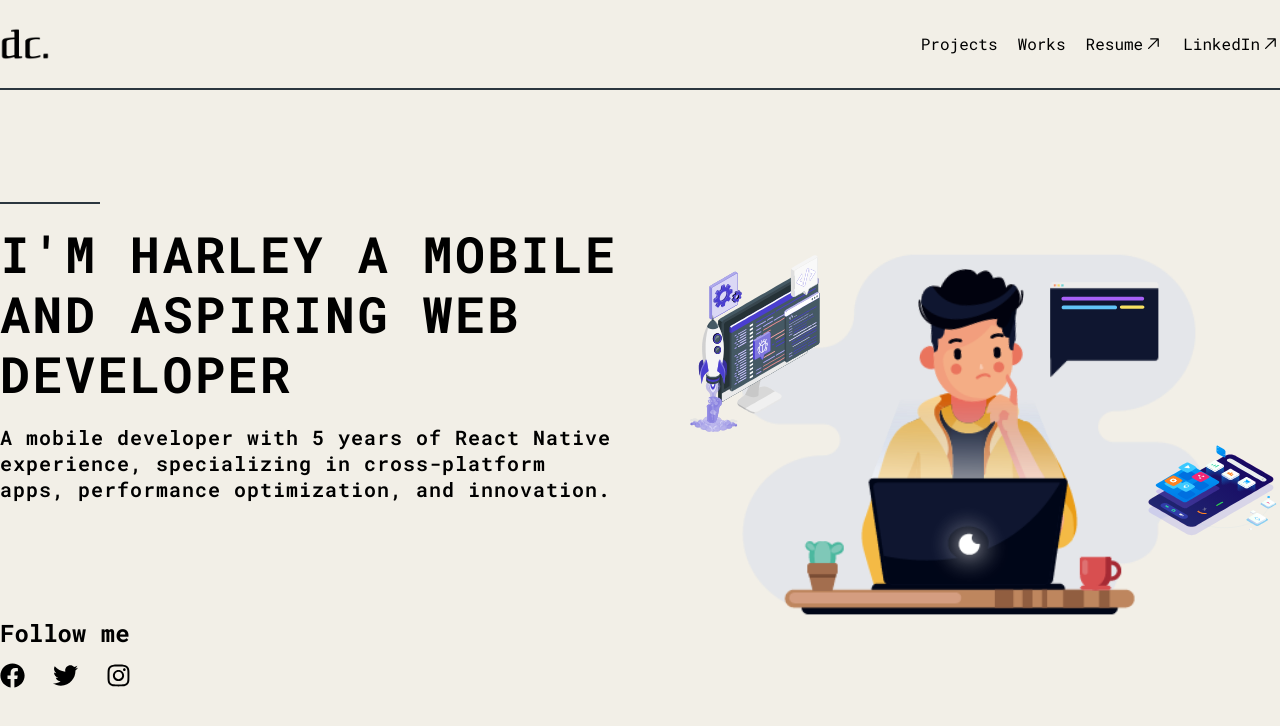
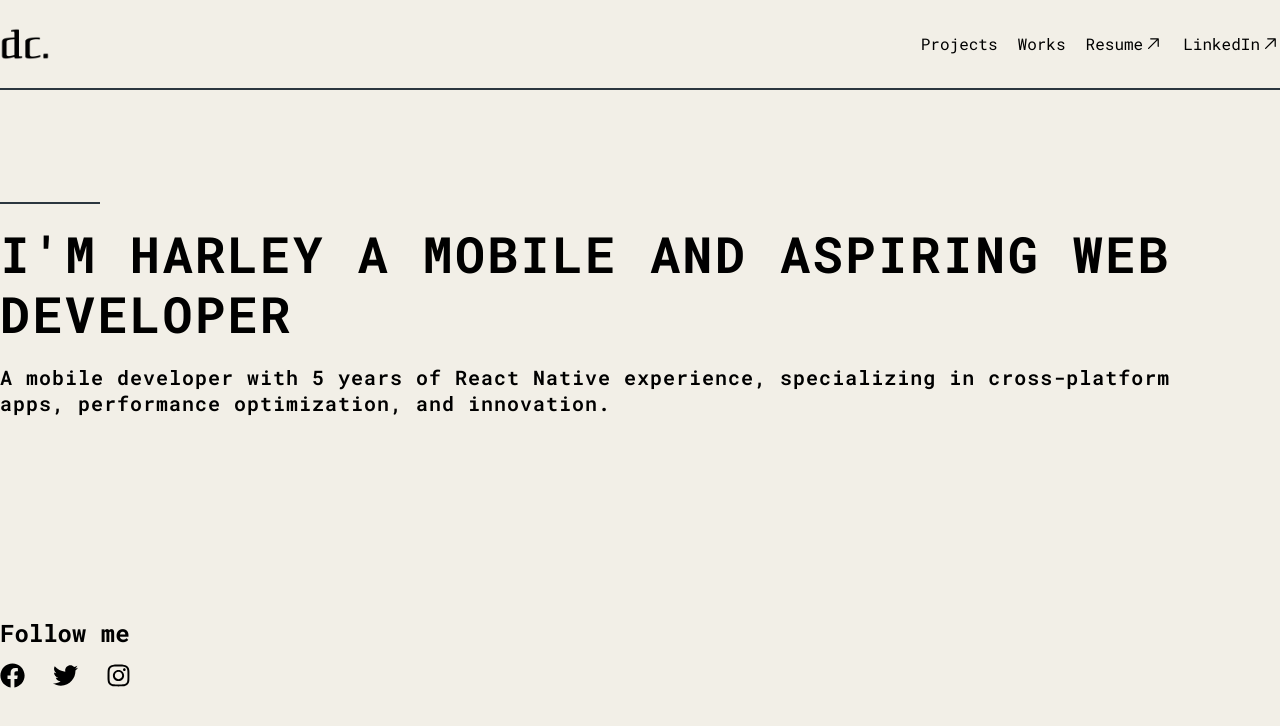
Before and after one commit to harleyxx1/portfolio, a Next.js app: page / in a window 1280 px wide. Shown: the top 726 px of the page. Built offline with nearby package versions, Linux system fonts and the light colour scheme.

Commit message:
removing lottie

```diff
--- a/app/(root)/page.tsx
+++ b/app/(root)/page.tsx
@@ -3,10 +3,10 @@ import { FaFacebook } from "react-icons/fa";
 import { FaTwitter } from "react-icons/fa";
 import { FaInstagram } from "react-icons/fa";
 import { AppContentConstants } from "@/constants/AppContentConstants";
-import LottieComponent from "@/components/LottieComponent";
-import developer from "@/public/lottie/developer.json";
-import web from "@/public/lottie/web.json";
-import mobile from "@/public/lottie/mobile.json";
+// import LottieComponent from "@/components/LottieComponent";
+// import developer from "@/public/lottie/developer.json";
+// import web from "@/public/lottie/web.json";
+// import mobile from "@/public/lottie/mobile.json";
 import DecorationBar from "@/components/DecorationBar";
 
 const page = () => {
@@ -37,7 +37,7 @@ const page = () => {
           </div>
         </div>
       </div>
-      <div className="flex flex-1 items-center justify-center relative">
+      {/* <div className="flex flex-1 items-center justify-center relative">
         <LottieComponent animationData={developer} loop={true} />
         <div className="absolute h-[150px] left-[20px] top-[50px] sm:left-[80px] md:left-[130px] lg:h-[180px] lg:left-[30px]">
           <LottieComponent animationData={web} loop={true} />
@@ -45,7 +45,7 @@ const page = () => {
         <div className="absolute h-[90px] right-0 bottom-[100px] sm:right-[50px] md:right-[90px] lg:h-[100px] lg:right-0 lg:bottom-[150px]">
           <LottieComponent animationData={mobile} loop={true} />
         </div>
-      </div>
+      </div> */}
     </div>
   );
 };
```
